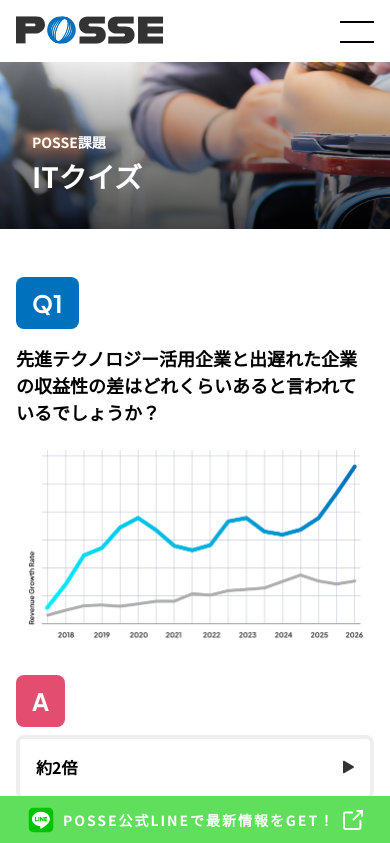
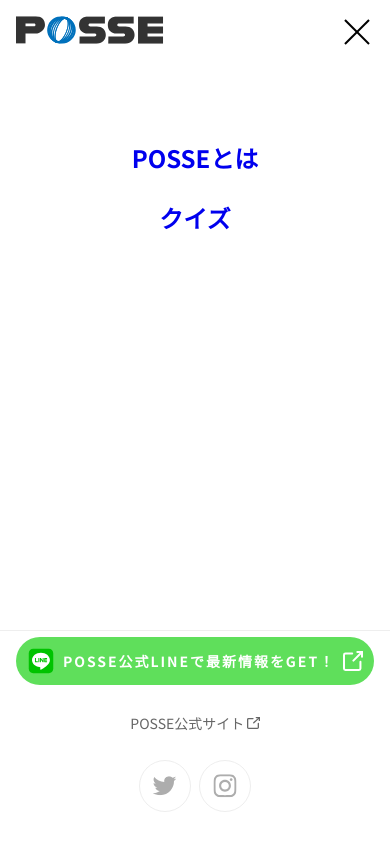
Before and after one commit to posse-ap/gen3.0-degu-maron, a plain HTML site: page POSSE課題/quiz2/index.html in a window 390 px wide. Both pictures are taken after a click on the button 357 px from the left and 31 px from the top of the page. Shown: the top 843 px of the page. Drawn offline with Linux system fonts and the light colour scheme.

Commit message:
メニュー開けるようになった

```diff
--- a/POSSE課題/quiz2/index.html
+++ b/POSSE課題/quiz2/index.html
@@ -13,7 +13,7 @@
     href="https://fonts.googleapis.com/css2?family=Noto+Sans+JP:wght@400;700&family=Plus+Jakarta+Sans:wght@400;700&display=swap"
     rel="stylesheet">
   <script src="../assets-ph1-website-main/scripts/quiz2.js" defer></script>
-  <script src="../assets-ph1-website-main/scripts/hamburger.js"></script>
+  <script src="../assets-ph1-website-main/scripts/hamburger.js" defer></script>
 </head>
 <body>
   <header class="header_inner">
@@ -52,7 +52,7 @@
   <nav class="menu" id="js-menu">
     <ul class="menu_list">
       <li class="menu_item"><a href="../index.html">POSSEとは</a></li>
-      <li class="menu_item"><a href="quiz2/index.html">クイズ</a></li>
+      <li class="menu_item"><a href="./index.html">クイズ</a></li>
     </ul>
   </nav>
 
@@ -68,7 +68,7 @@
     <div class="quiz-container" id="js-quizContainer"></div>
   </main>
 
-  <div class="officialline">
+  <div class="officialline" id="js-lineSection">
     <div class="officialline_container">
       <div class="officialline_body">
         <div class="officialline_body_inner">
@@ -92,9 +92,9 @@
     </div>
   </div>
 
-  <footer>
-    <div class="footer_line">
-      <a href="https://line.me/R/ti/p/@651htnqp?from=page" target="_blank" class="footer_line_link">
+  <footer id="js-footer">
+    <div class="footer_line" id="js-footerLine">
+      <a href="https://line.me/R/ti/p/@651htnqp?from=page" target="_blank" class="footer_line_link" id="js-footerLineLink">
         <img src="../assets-ph1-website-main/img/icon/icon-line.svg" alt="LINEアイコン" class="footer_line_icon">
         <p class="footer_line_link_text">POSSE公式LINEで<br>最新情報をGET！</p>
         <img src="../assets-ph1-website-main/img/icon/icon-link-light.svg" alt="リンク" class="footer_line_link_icon">
@@ -103,7 +103,7 @@
     <div class="footer_inner">
       <div class="footer_siteinfo">
         <span class="footer_logo">
-          <img src="../assets-ph1-website-main/img/logo.svg" alt="POSSE">
+          <img src="../assets-ph1-website-main/img/logo.svg" alt="POSSE" id="js-footerLogo">
         </span>
         <a href="https://posse-ap.com/" target="_blank" class="footer_siteinfo_link">POSSE公式サイト
           <img src="../assets-ph1-website-main/img/icon/icon-link-gray-dark.svg" alt="リンク" class="footer_siteinfo_link_icon">
@@ -124,7 +124,7 @@
         </ul>
       </div>
     </div>
-    <div class="footer_copyright">
+    <div class="footer_copyright" id="js-copyRight">
       <small>&copy; 2022 POSSE</small>
     </div>
   </footer>
```
